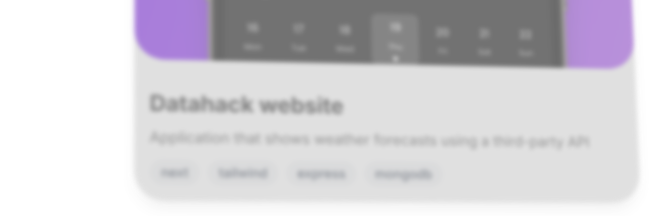
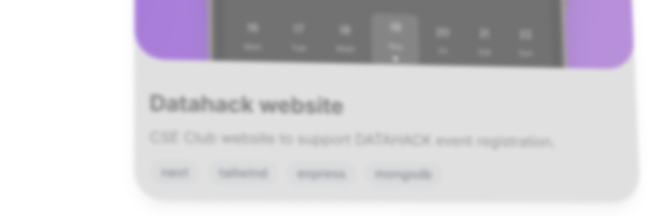
Before and after one commit to Bendifallah-Rami/Rami-s-portfolio, a React (Vite) app: page / in a window 1280 px wide. Shown: the part 3740-3956 px from the top of the page, without its empty margins (301-973 px from the left). Built offline with nearby package versions, Linux system fonts and the light colour scheme.

Commit message:
Update project.jsx

```diff
--- a/src/pages/project.jsx
+++ b/src/pages/project.jsx
@@ -69,7 +69,7 @@ const Project = () => {
     {
       id: 2,
       title: "Datahack website",
-      description: "Application that shows weather forecasts using a third-party API",
+      description: "CSE Club website to support DATAHACK event registration.",
       tech: ["next", "tailwind", "express", "mongodb"],
       imageUrl: "/Card - Element-desktop.png",
       demoUrl: "https://datahack-2k25.cse.club/",
```
